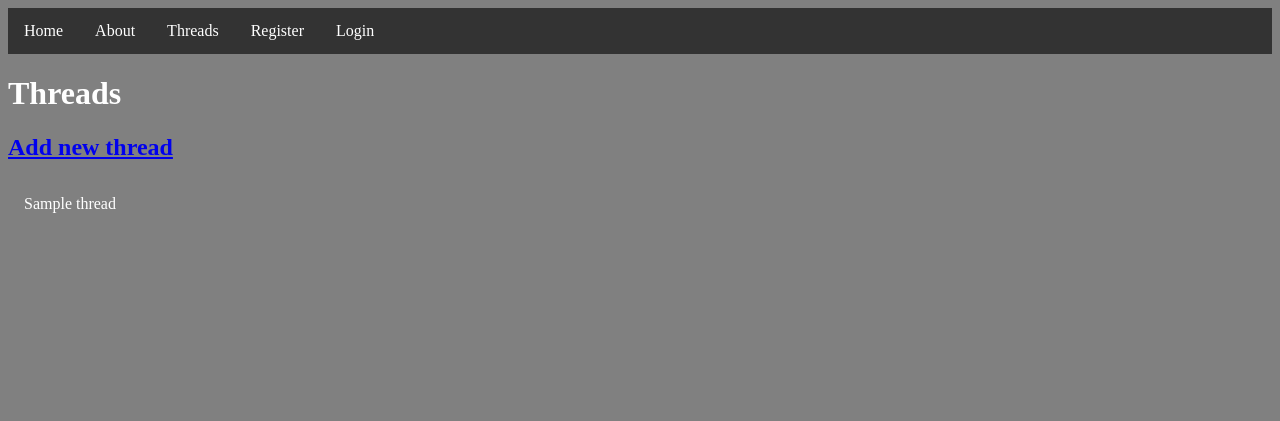
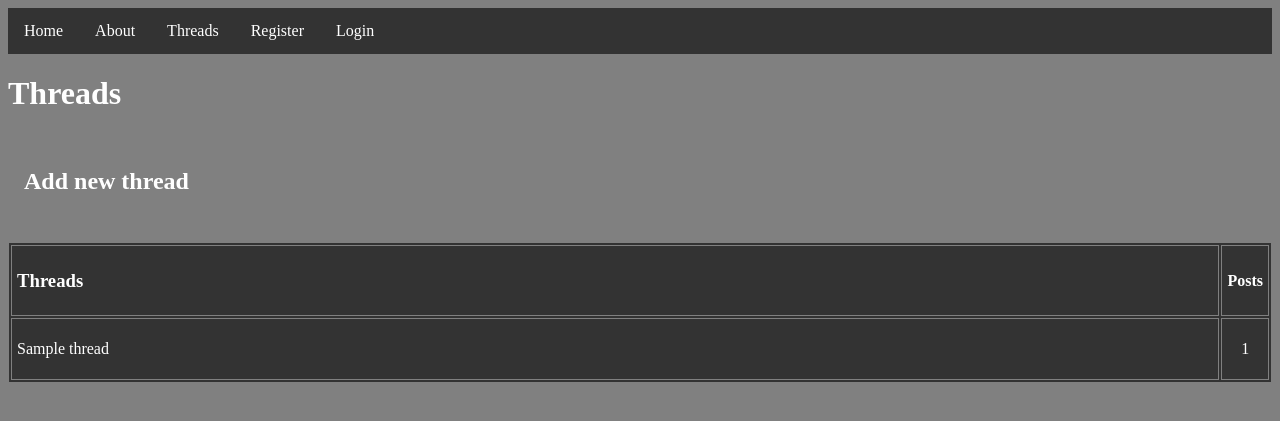
Before and after one commit to DJTechnoo/forumApp, a PHP site: page /forumApp/threads in a window 1280 px wide. Shown: the top 421 px of the page. Run offline with PHP 8.4, Linux system fonts and the light colour scheme; tables that the repository leaves empty or names only in its code hold one stand-in row (values such as "Sample post").

Commit message:
added more common css-code in navbar and added thread view

```diff
--- a/app/views/inc/navbar.php
+++ b/app/views/inc/navbar.php
@@ -28,16 +28,33 @@
 		background-color: #111;
 	}
 
+	h1 {
+		color: white;
+	}
+
+	table, tr, th, td {
+		border: 1px solid grey;
+	}
+	th, td {
+		padding: 5px;
+	}
+	th {
+		color: white;
+		width: 100%;
+	}
 	table {
 		background-color: #333;
 	}
-
 	th {
-		color: white;
-		font-weight: normal;
+		text-align: left;
 	}
-
-	h1 {
+	tr {
+		border-color: grey;
+	}
+	tr:hover {
+		background-color: #111;
+	}
+	td {
 		color: white;
 	}
 </style>
--- a/app/views/threads/index.php
+++ b/app/views/threads/index.php
@@ -1,9 +1,28 @@
 <?php require APPROOT . "/views/inc/header.php"; ?>
 <h1><?php echo $data["title"];?></h1>
-<h2><a href="<?php echo URL; ?>/threads/addthread">Add new thread</a></h2>
+<li><h2><a href="<?php echo URL; ?>/threads/addthread">Add new thread</a></h2></li><br/><br/><br/><br/><br/><br/>
 <?php foreach($data["threads"] as $thread) :?>
-<li>
-	<a href="<?php echo URL; ?>/posts/listposts/<?php echo $thread->threadid;?>"><?php echo "$thread->threadname <br>"; ?></a>
-</li>
+
+<table>
+<tr>
+	<th scope='col'><h3>Threads</h3></th><th class='th' scope='col'>Posts</th>
+</tr>
+    <td><a href="<?php echo URL; ?>/posts/listposts/<?php echo $thread->threadid;?>"><?php echo "$thread->threadname" ?></a></td>
+	<td><p class='center'><?php echo $thread->postcount ?></p></td>
+</table>
+
 <?php endforeach; ?>
 <?php require APPROOT . "/views/inc/footer.php"; ?>
+<style>
+	.center {
+		float: center;
+	}
+	p {
+		color: white;
+		text-align: center;
+	}
+	a {
+		color: white;
+		text-decoration: none;
+	}
+</style>
```
